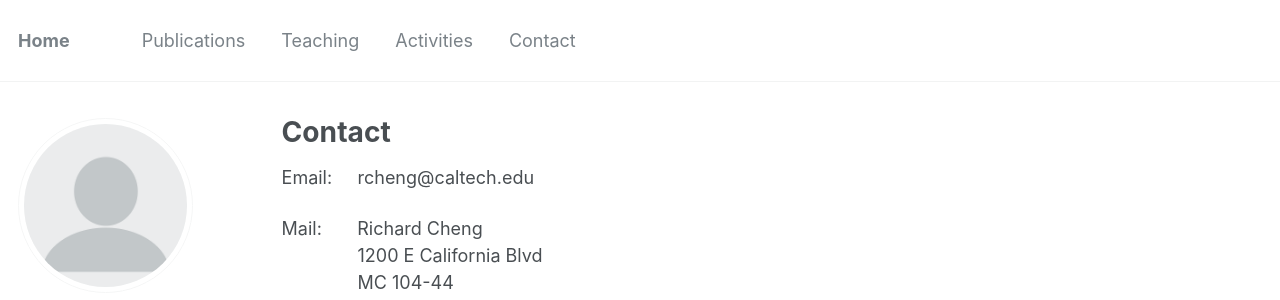
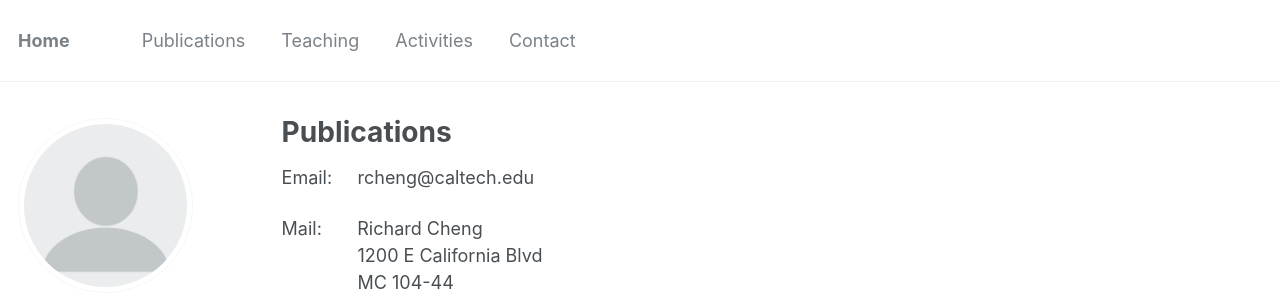
Before and after one commit to rcheng805/rcheng805.github.io, a Jekyll site: the page built from _pages/papers.md, in a window 1280 px wide. Shown: the top 300 px of the page. Built offline with Jekyll 4.4.1, drawn with Linux system fonts in a browser that asks for light colours; some web fonts are replaced.

Commit message:
Update papers.md

```diff
--- a/_pages/papers.md
+++ b/_pages/papers.md
@@ -1,7 +1,7 @@
 ---
 layout: archive
-title: "Contact"
-permalink: /contact/
+title: "Publications"
+permalink: /papers/
 author_profile: true
 ---
 
```
